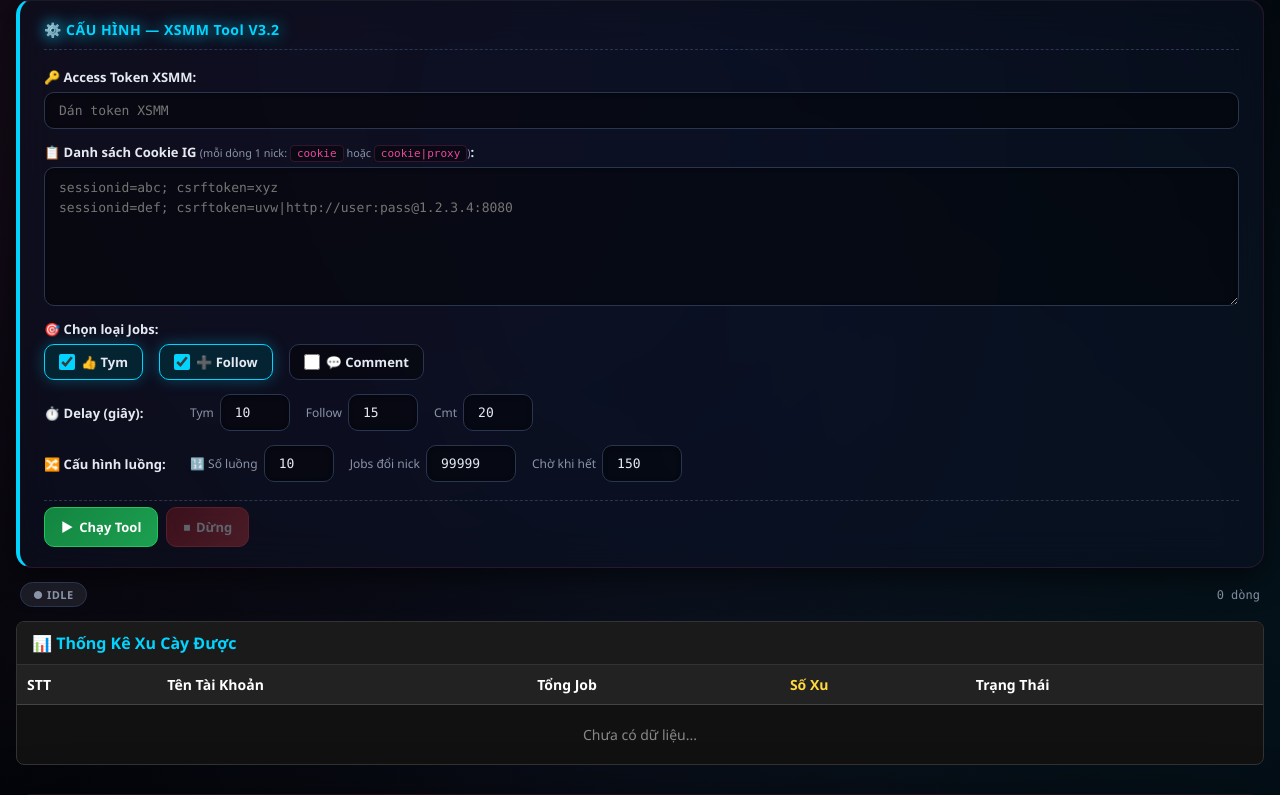
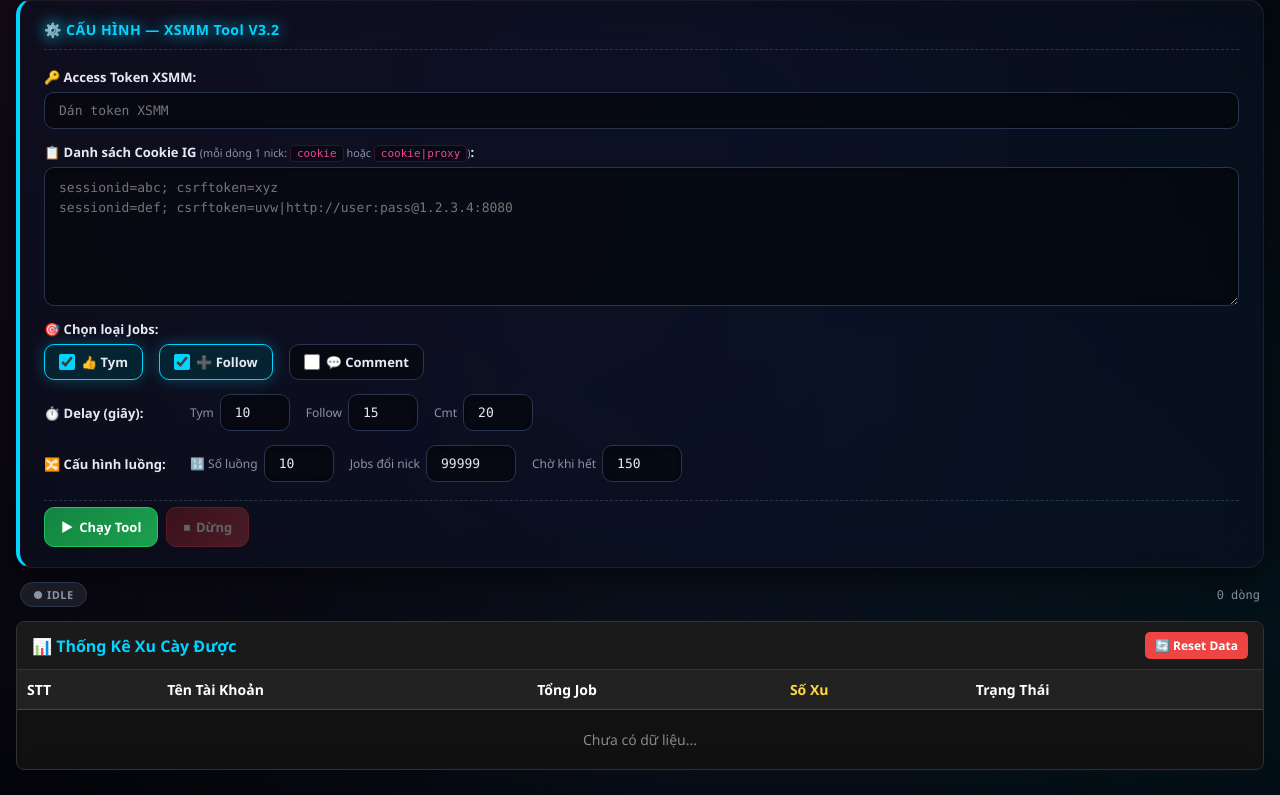
Before and after one commit to kxjxjdjhzhxhxh-jpg/Tool-xsmm, a Flask app: page / in a window 1280 px wide. Shown: the part 195-990 px from the top of the page. Run offline with Flask 3, Linux system fonts and the light colour scheme; some libraries are stand-ins or nearby versions.

Commit message:
Update index.html

```diff
--- a/templates/index.html
+++ b/templates/index.html
@@ -19,14 +19,11 @@
     </header>
 
     <nav class="tabs">
-        <!-- 3 Tab XSMM -->
         {% for key, info in tools.items() %}
         <button class="tab-btn {% if loop.first %}active{% endif %}" data-tool="{{ key }}" style="--tab-color: {{ info.color }}">
             <span class="tab-dot"></span> {{ info.name }}
         </button>
         {% endfor %}
-
-        <!-- 2 Tab Bổ sung -->
         <button class="tab-btn" data-tool="ig_login" style="--tab-color: #f59e0b">
             <span class="tab-dot"></span> IG Login (TK|MK|2FA)
         </button>
@@ -36,7 +33,6 @@
     </nav>
 
     <main class="content">
-        <!-- PANELS CHO 3 TOOL XSMM -->
         {% for key, info in tools.items() %}
         {% set safe_key = key | replace('.', '_') %}
         <section class="tool-panel {% if loop.first %}active{% endif %}" data-tool="{{ key }}" data-safe="{{ safe_key }}" style="--panel-color: {{ info.color }}">
@@ -94,10 +90,10 @@
                 <span class="output-count">0 dòng</span>
             </div>
 
-            <!-- BẢNG THỐNG KÊ -->
             <div class="stats-table-wrap" style="background: #111; border: 1px solid #333; border-radius: 8px; margin-bottom: 15px; overflow: hidden;">
-                <div style="padding: 10px 15px; background: #1a1a1a; border-bottom: 1px solid #333; font-weight: bold; color: #00d4ff;">
-                    📊 Thống Kê Xu Cày Được
+                <div style="padding: 10px 15px; background: #1a1a1a; border-bottom: 1px solid #333; display: flex; justify-content: space-between; align-items: center;">
+                    <span style="font-weight: bold; color: #00d4ff;">📊 Thống Kê Xu Cày Được</span>
+                    <button class="btn btn-reset-stats" style="background: #ef4444; color: white; border: none; padding: 5px 10px; border-radius: 5px; cursor: pointer; font-size: 12px; font-weight: bold;">🔄 Reset Data</button>
                 </div>
                 <table style="width: 100%; border-collapse: collapse; text-align: left; font-size: 14px; color: white;">
                     <thead>
```
